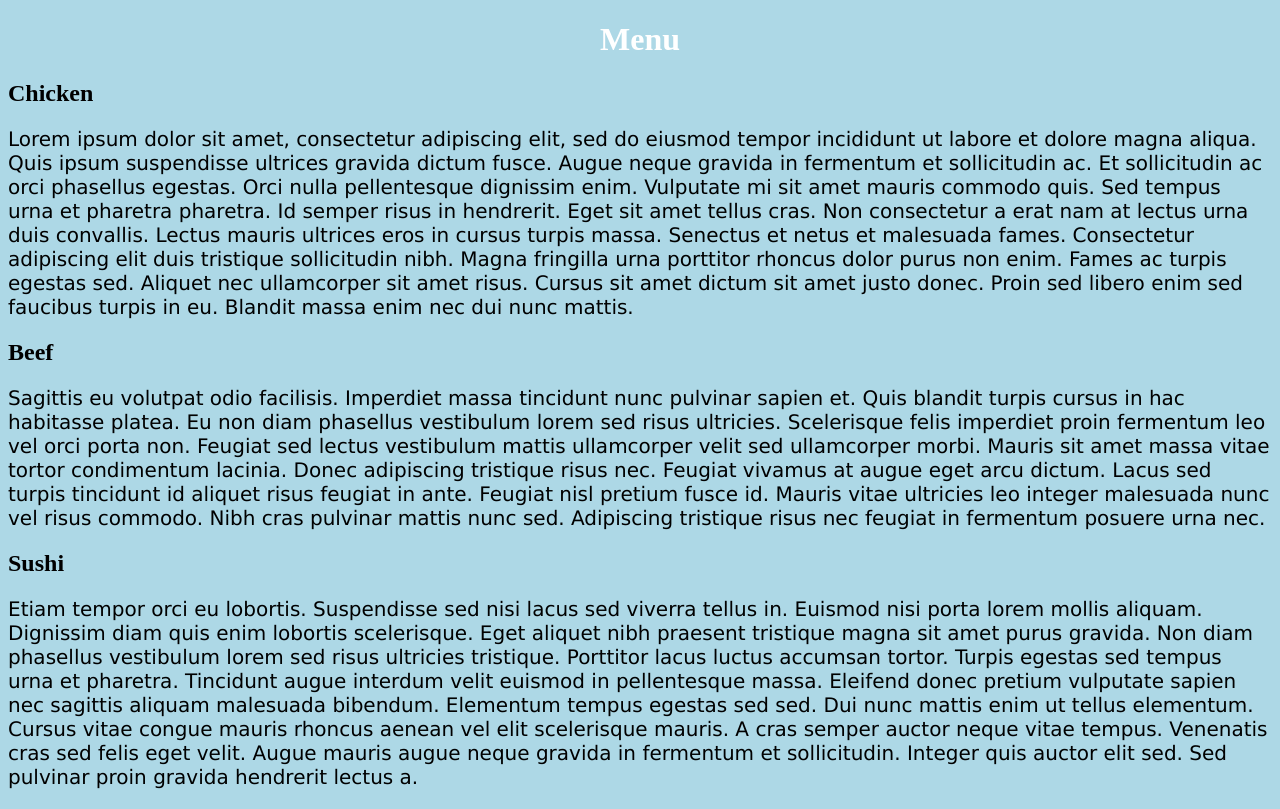
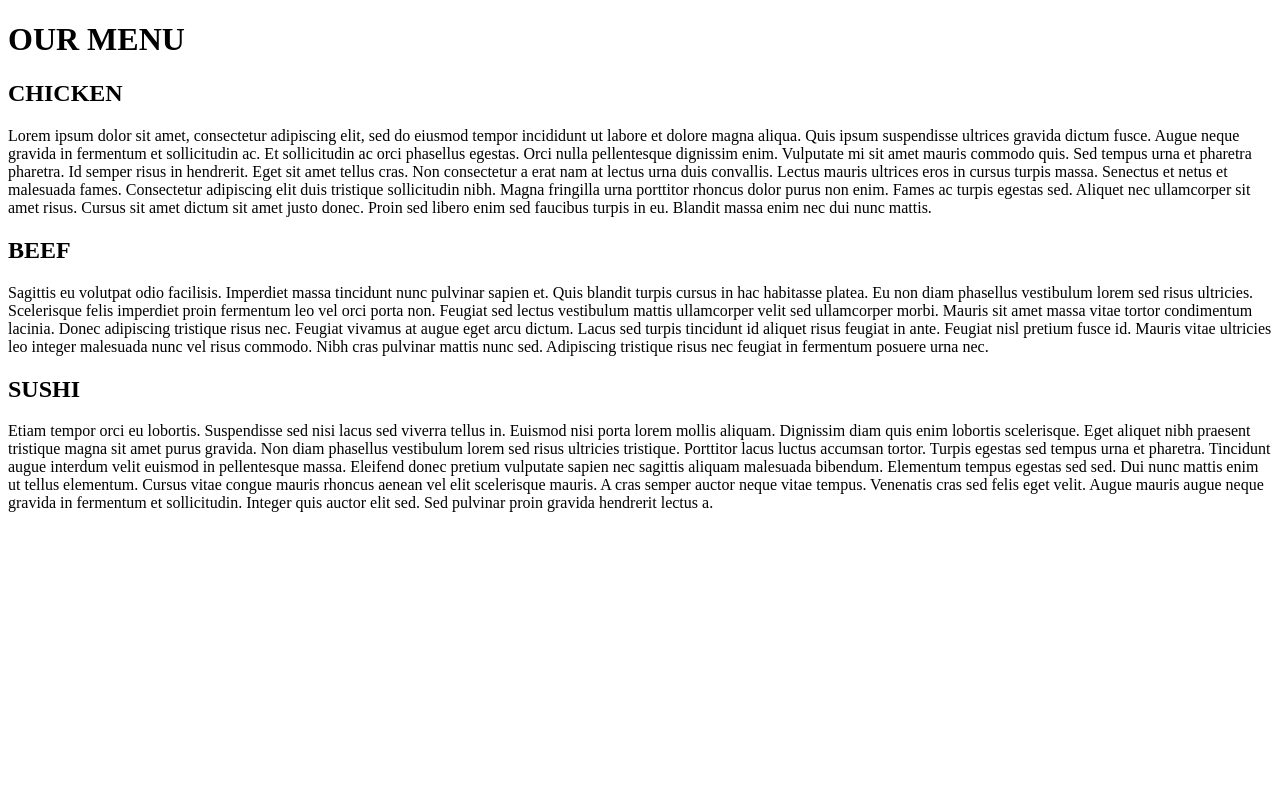
Before and after one commit to Kateinthemix/mod2, a plain HTML site: page site/index.html in a window 1280 px wide. Drawn offline with Linux system fonts and the light colour scheme; files that its build step writes are made by us from their sources.

Commit message:
i think i broke it

```diff
--- a/site/index.html
+++ b/site/index.html
@@ -1,23 +1,25 @@
 <!DOCTYPE html>
 <html>
 <head>
+	<title>Response Web Design Sample</title>
+	<style>
 
-<link rel="stylesheet" type="text/css" href="stylesheet/style.css">
 
-	<title>Response Web Design Sample</title>
+</style>
 </head>
-
 <body>
 
-<h1>Menu</h1>
-<h2>Chicken</h2>
+<h1>OUR MENU</h1>
 
-<p> Lorem ipsum dolor sit amet, consectetur adipiscing elit, sed do eiusmod tempor incididunt ut labore et dolore magna aliqua. Quis ipsum suspendisse ultrices gravida dictum fusce. Augue neque gravida in fermentum et sollicitudin ac. Et sollicitudin ac orci phasellus egestas. Orci nulla pellentesque dignissim enim. Vulputate mi sit amet mauris commodo quis. Sed tempus urna et pharetra pharetra. Id semper risus in hendrerit. Eget sit amet tellus cras. Non consectetur a erat nam at lectus urna duis convallis. Lectus mauris ultrices eros in cursus turpis massa. Senectus et netus et malesuada fames. Consectetur adipiscing elit duis tristique sollicitudin nibh. Magna fringilla urna porttitor rhoncus dolor purus non enim. Fames ac turpis egestas sed. Aliquet nec ullamcorper sit amet risus. Cursus sit amet dictum sit amet justo donec. Proin sed libero enim sed faucibus turpis in eu. Blandit massa enim nec dui nunc mattis.</p>
+<h2>CHICKEN</h2>
+<p>Lorem ipsum dolor sit amet, consectetur adipiscing elit, sed do eiusmod tempor incididunt ut labore et dolore magna aliqua. Quis ipsum suspendisse ultrices gravida dictum fusce. Augue neque gravida in fermentum et sollicitudin ac. Et sollicitudin ac orci phasellus egestas. Orci nulla pellentesque dignissim enim. Vulputate mi sit amet mauris commodo quis. Sed tempus urna et pharetra pharetra. Id semper risus in hendrerit. Eget sit amet tellus cras. Non consectetur a erat nam at lectus urna duis convallis. Lectus mauris ultrices eros in cursus turpis massa. Senectus et netus et malesuada fames. Consectetur adipiscing elit duis tristique sollicitudin nibh. Magna fringilla urna porttitor rhoncus dolor purus non enim. Fames ac turpis egestas sed. Aliquet nec ullamcorper sit amet risus. Cursus sit amet dictum sit amet justo donec. Proin sed libero enim sed faucibus turpis in eu. Blandit massa enim nec dui nunc mattis.</p>
 
-<h2>Beef</h2>
-<p>
-Sagittis eu volutpat odio facilisis. Imperdiet massa tincidunt nunc pulvinar sapien et. Quis blandit turpis cursus in hac habitasse platea. Eu non diam phasellus vestibulum lorem sed risus ultricies. Scelerisque felis imperdiet proin fermentum leo vel orci porta non. Feugiat sed lectus vestibulum mattis ullamcorper velit sed ullamcorper morbi. Mauris sit amet massa vitae tortor condimentum lacinia. Donec adipiscing tristique risus nec. Feugiat vivamus at augue eget arcu dictum. Lacus sed turpis tincidunt id aliquet risus feugiat in ante. Feugiat nisl pretium fusce id. Mauris vitae ultricies leo integer malesuada nunc vel risus commodo. Nibh cras pulvinar mattis nunc sed. Adipiscing tristique risus nec feugiat in fermentum posuere urna nec.</p>
-<h2>Sushi</h2>
-<p> Etiam tempor orci eu lobortis. Suspendisse sed nisi lacus sed viverra tellus in. Euismod nisi porta lorem mollis aliquam. Dignissim diam quis enim lobortis scelerisque. Eget aliquet nibh praesent tristique magna sit amet purus gravida. Non diam phasellus vestibulum lorem sed risus ultricies tristique. Porttitor lacus luctus accumsan tortor. Turpis egestas sed tempus urna et pharetra. Tincidunt augue interdum velit euismod in pellentesque massa. Eleifend donec pretium vulputate sapien nec sagittis aliquam malesuada bibendum. Elementum tempus egestas sed sed. Dui nunc mattis enim ut tellus elementum. Cursus vitae congue mauris rhoncus aenean vel elit scelerisque mauris. A cras semper auctor neque vitae tempus. Venenatis cras sed felis eget velit. Augue mauris augue neque gravida in fermentum et sollicitudin. Integer quis auctor elit sed. Sed pulvinar proin gravida hendrerit lectus a. </p>
+<h2>BEEF</h2>
+<p>Sagittis eu volutpat odio facilisis. Imperdiet massa tincidunt nunc pulvinar sapien et. Quis blandit turpis cursus in hac habitasse platea. Eu non diam phasellus vestibulum lorem sed risus ultricies. Scelerisque felis imperdiet proin fermentum leo vel orci porta non. Feugiat sed lectus vestibulum mattis ullamcorper velit sed ullamcorper morbi. Mauris sit amet massa vitae tortor condimentum lacinia. Donec adipiscing tristique risus nec. Feugiat vivamus at augue eget arcu dictum. Lacus sed turpis tincidunt id aliquet risus feugiat in ante. Feugiat nisl pretium fusce id. Mauris vitae ultricies leo integer malesuada nunc vel risus commodo. Nibh cras pulvinar mattis nunc sed. Adipiscing tristique risus nec feugiat in fermentum posuere urna nec.</p>
+
+<h2>SUSHI</h2>
+<p>Etiam tempor orci eu lobortis. Suspendisse sed nisi lacus sed viverra tellus in. Euismod nisi porta lorem mollis aliquam. Dignissim diam quis enim lobortis scelerisque. Eget aliquet nibh praesent tristique magna sit amet purus gravida. Non diam phasellus vestibulum lorem sed risus ultricies tristique. Porttitor lacus luctus accumsan tortor. Turpis egestas sed tempus urna et pharetra. Tincidunt augue interdum velit euismod in pellentesque massa. Eleifend donec pretium vulputate sapien nec sagittis aliquam malesuada bibendum. Elementum tempus egestas sed sed. Dui nunc mattis enim ut tellus elementum. Cursus vitae congue mauris rhoncus aenean vel elit scelerisque mauris. A cras semper auctor neque vitae tempus. Venenatis cras sed felis eget velit. Augue mauris augue neque gravida in fermentum et sollicitudin. Integer quis auctor elit sed. Sed pulvinar proin gravida hendrerit lectus a.</p>
+
+
 </body>
 </html>
```
